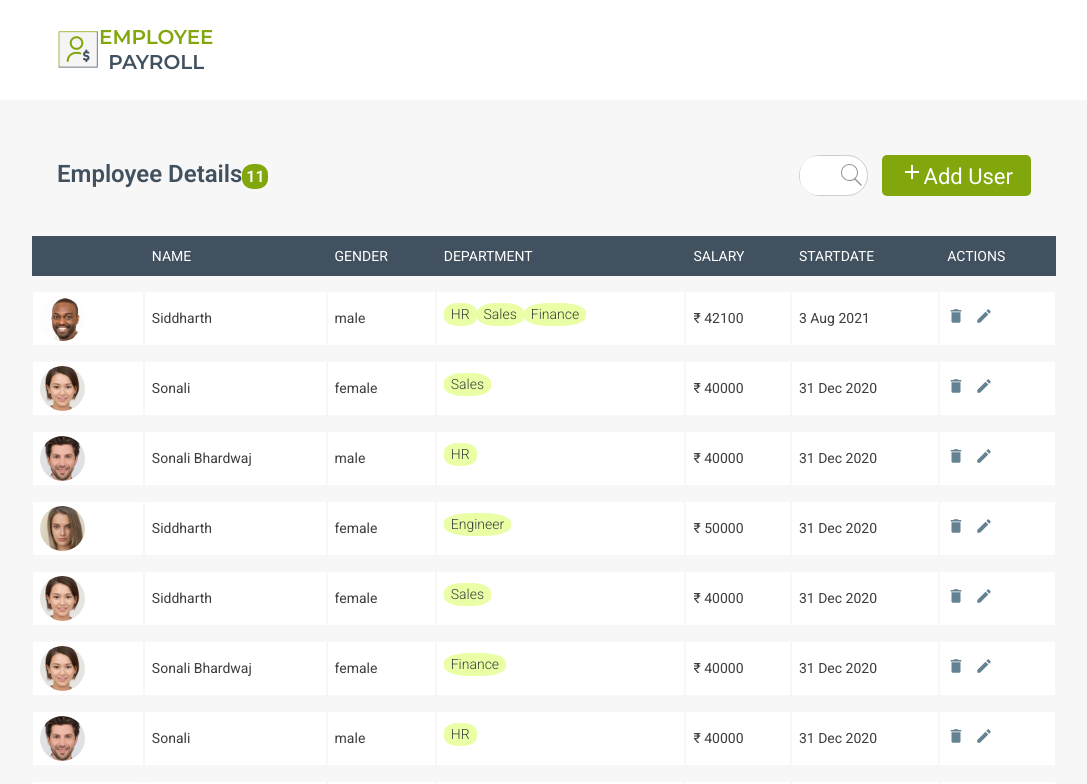
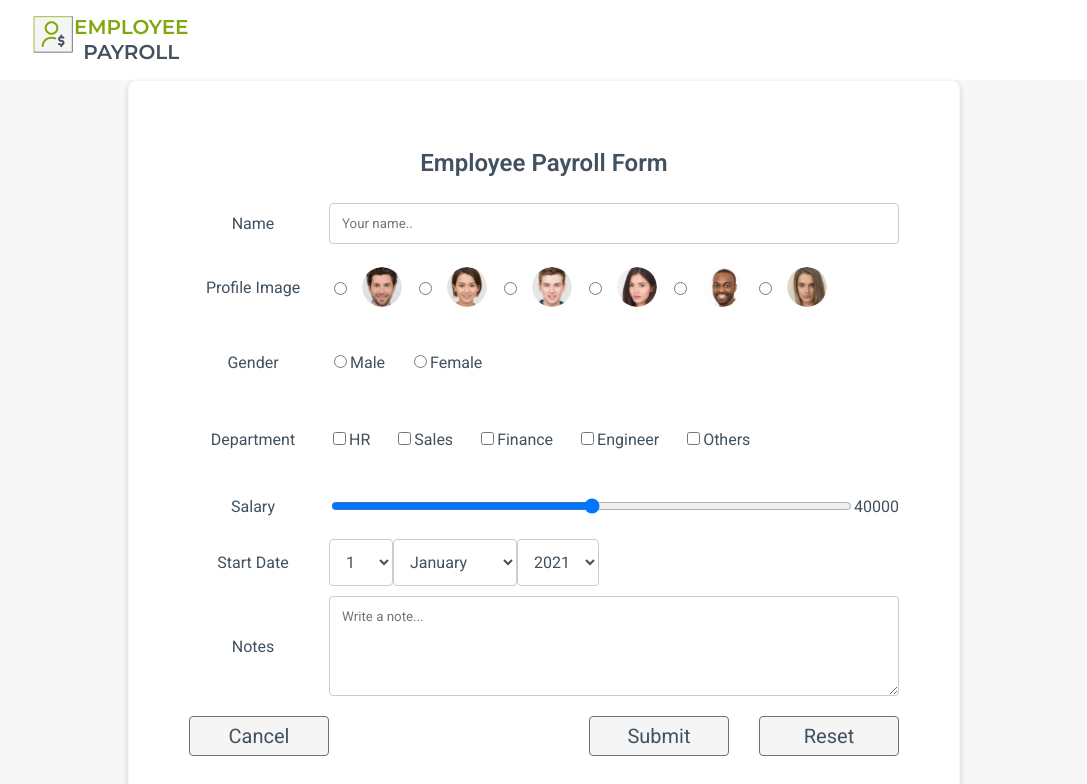
Before and after one commit to Sonali-25/Employee_Payroll_React, a React (Create React App) app: page /payroll-form/1 in a window 1280 px wide. Before the commit this address led to /home. Shown: the top 784 px of the page, without its empty margins (96-1183 px from the left). Built offline with nearby package versions, Linux system fonts and the light colour scheme; no server answers; data requests are answered from the project's data file.

Commit message:
Ability to update Employee Payroll Service

```diff
--- a/server/db.json
+++ b/server/db.json
@@ -1,9 +1,8 @@
 {
   "employee-payroll": [
-
     {
       "id": 6,
-      "name": "Siddharth",
+      "name": "Siddharth Ranjan",
       "profilePicture": "../../assets/profile-images/Ellipse -2.png",
       "gender": "male",
       "departments": [
@@ -11,18 +10,18 @@
         "Sales",
         "Finance"
       ],
-      "salary": "42100",
-      "startDate": "2021-08-03T18:30:00.000Z"
+      "salary": "37400",
+      "startDate": "2020-12-31T18:30:00.000Z"
     },
     {
       "id": 7,
-      "name": "Sonali",
+      "name": "Sonali Jha",
       "profilePicture": "../../assets/profile-images/Ellipse -4.png",
       "gender": "female",
       "departments": [
         "Sales"
       ],
-      "salary": 40000,
+      "salary": "44000",
       "startDate": "2020-12-31T18:30:00.000Z"
     },
     {
@@ -40,11 +39,14 @@
       "id": 9,
       "name": "Siddharth",
       "profilePicture": "../../assets/profile-images/Ellipse -1.png",
-      "gender": "female",
+      "gender": "male",
       "departments": [
-        "Engineer"
+        "Engineer",
+        "Finance",
+        "Engineer",
+        "Others"
       ],
-      "salary": "50000",
+      "salary": "39000",
       "startDate": "2020-12-31T18:30:00.000Z"
     },
     {
--- a/src/App.js
+++ b/src/App.js
@@ -10,6 +10,7 @@ function App() {
         <Switch>
         <Route exact path = "/home"><HomePage /></Route>
           <Route exact path = "/payroll-form"><PayrollForm /></Route>
+          <Route exact path="/payroll-form/:id"><PayrollForm /></Route>
           <Route exact path=""><Redirect exact from="/" to="/home" /></Route>
         </Switch>
       </Router>
--- a/src/components/employee-display/display.jsx
+++ b/src/components/employee-display/display.jsx
@@ -9,8 +9,14 @@ import profile4 from '../../assets/profile-images/Ellipse -7.png';
 import profile5 from '../../assets/profile-images/Ellipse -2.png';
 import profile6 from '../../assets/profile-images/Ellipse -1.png';
 import {withRouter} from 'react-router-dom';
+import UtilityService from '../../services/utility-service';
+
 
 const Display = (props) => {
+
+    const edit = (id) => {
+        props.history.push(`/payroll-form/${id}`);
+      }
   return (
     <table id="display" className="table">
       <tbody>
@@ -32,7 +38,7 @@ const Display = (props) => {
                   <td>{employee.gender}</td>
                   <td>{employee.departments && employee.departments.map(dept => (<div className="dept-label">{dept}</div>))}</td>
                   <td> ₹ {employee.salary}</td>
-                  <td>{stringifyDate(employee.startDate)}</td>
+                  <td>{new UtilityService().stringifyDate(employee.startDate)}</td>
                   <td><img src={deleteIcon} onClick={() => remove(employee.id)} alt="delete" />
                       <img src={editIcon} onClick={() => edit(employee.id)} alt="edit" /></td>
               </tr>
@@ -44,15 +50,6 @@ const Display = (props) => {
 }
 const remove = (id) => {
 }
-
-const edit = (id) => {
-}
-const stringifyDate = (date) => {
-  const options = { day: 'numeric', month: 'short', year: 'numeric' };
-  const newDate = !date ? "undefined" : new Date(Date.parse(date)).toLocaleDateString('en-GB', options);
-  return newDate;
-}
-
 const profiles = ["../../assets/profile-images/Ellipse -3.png", "../../assets/profile-images/Ellipse -4.png",
                   "../../assets/profile-images/Ellipse -5.png", "../../assets/profile-images/Ellipse -7.png",
                   "../../assets/profile-images/Ellipse -2.png", "../../assets/profile-images/Ellipse -1.png"];
--- a/src/components/payroll-form/payroll-form.jsx
+++ b/src/components/payroll-form/payroll-form.jsx
@@ -9,6 +9,7 @@ import './payroll-form.scss';
 import logo from '../../assets/images/logo.png';
 import { userParams, Link, withRouter } from 'react-router-dom';
 import EmployeeService from '../../services/employee-service';
+import UtilityService from '../../services/utility-service';
 
 class PayrollForm extends React.Component {
     constructor(props) {
@@ -17,6 +18,7 @@ class PayrollForm extends React.Component {
         name: '',
         profilePicture: '',
         gender: '',
+        allDepartments: ['HR', 'Sales', 'Finance', 'Engineer', 'Others'],
         departments: [],
         salary: 40000,
         day: '1',
@@ -31,6 +33,38 @@ class PayrollForm extends React.Component {
             isError:'',
 
       }
+    }
+    componentDidMount = () => {
+      let id = this.props.match.params.id;
+      if(id !== undefined && id!=='') {
+        this.getEmployeeById(id);
+      }
+    }
+
+    getEmployeeById = (id) => {
+      new EmployeeService().getEmployeeById(id)
+      .then(responseData => {
+        this.setEmployeeData(responseData.data);
+      }).catch(error => {
+        console.log("Error while fetching employee data by ID :\n" + JSON.stringify(error));
+      })
+    }
+    setEmployeeData = (employee) => {
+      let dateArray = new UtilityService().stringifyDate(employee.startDate).split(" ")
+      let employeeDay = (dateArray[0].length === 1) ? '0' + dateArray[0] : dateArray[0];
+      this.setState({
+        id: employee.id,
+        name: employee.name,
+        profilePicture: employee.profilePicture,
+        gender: employee.gender,
+        departments: employee.departments,
+        salary: employee.salary,
+        day: employeeDay,
+        month: dateArray[1],
+        year: dateArray[2],
+        note: employee.note,
+        isUpdate: true
+      });
     }
     nameChangeHandler = (event) => {
         this.setState({name: event.target.value});
@@ -119,12 +153,25 @@ class PayrollForm extends React.Component {
             startDate: this.state.startDate,
             note: this.state.note
           }
-          new EmployeeService().addEmployee(employeeObject)
-          .then(data => {
-            alert("Employee Added Successfully!!!\n" + `Name:${this.state.name}, Gender:${this.state.gender}, Salary:${this.state.salary}, Departments:${this.state.departments}`)
-          }).catch(error => {
-            console.log("Error while adding Employee!!!\n" + JSON.stringify(error));
-          })
+          if(this.state.isUpdate) {
+            new EmployeeService().updateEmployee(employeeObject)
+            .then(responseText => {
+              alert("Employee Updated Successfully!!!\n" );
+              // this.reset();
+              this.props.history.push("/home");
+            }).catch(error => {
+              console.log("Error while updating Employee!!!\n" + JSON.stringify(error));
+            })
+          } else {
+            new EmployeeService().addEmployee(employeeObject)
+            .then(responseText => {
+              alert("Employee Added Successfully!!!\n" );
+              // this.reset();
+              this.props.history.push("/home");
+            }).catch(error => {
+              console.log("Error while adding Employee!!!\n" + JSON.stringify(error));
+            })
+          }
         }
       render() {
         return (
--- a/src/services/axios-service.js
+++ b/src/services/axios-service.js
@@ -4,6 +4,9 @@ class AxiosService {
   postService(url = '', payload = null, tokenRequired = false, httpOptions = null) {
     return axios.post(url, payload, tokenRequired && httpOptions);
   }
+  putService(url = '', payload = null, tokenRequired = false, httpOptions = null) {
+    return axios.put(url, payload, tokenRequired && httpOptions);
+  }
   getService(url = '', tokenRequired = false, httpOptions = null) {
     return axios.get(url, tokenRequired && httpOptions);
   }
--- a/src/services/employee-service.js
+++ b/src/services/employee-service.js
@@ -10,4 +10,10 @@ export default class EmployeeService {
   getAllEmployees() {
     return AxiosService.getService(`${URL}employee-payroll`);
   }
+  getEmployeeById(id) {
+    return AxiosService.getService(`${URL}employee-payroll/${id}`);
+  }
+  updateEmployee(data) {
+    return AxiosService.putService(`${URL}employee-payroll/${data.id}`, data);
+  }
 }
--- /dev/null
+++ b/src/services/utility-service.js
@@ -0,0 +1,7 @@
+export default class UtilityService {
+    stringifyDate(date) {
+      const options = { day: 'numeric', month: 'short', year: 'numeric' };
+      const newDate = !date ? "undefined" : new Date(Date.parse(date)).toLocaleDateString('en-GB', options);
+      return newDate;
+    }
+  }
```
